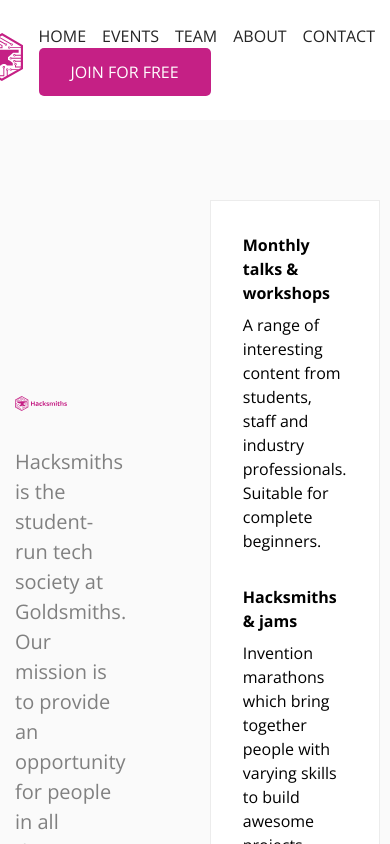
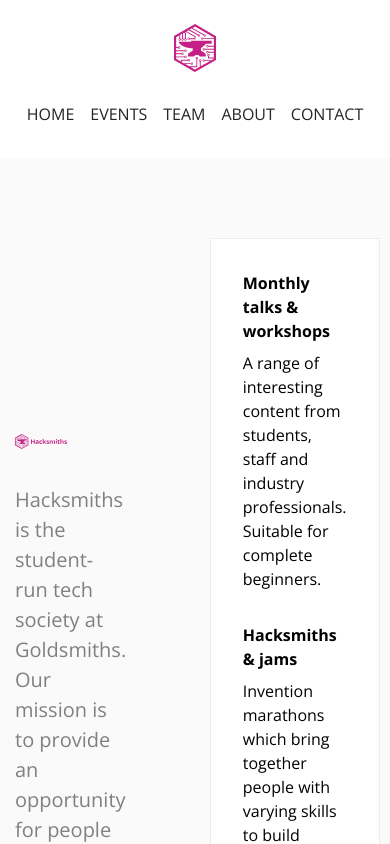
Before and after one commit to skeuomorph/2020.goldsmiths.tech, a Nuxt app: page / in a window 390 px wide. Shown: the top 844 px of the page. Built offline with nearby package versions, Linux system fonts and the light colour scheme.

Commit message:
Header responsive

```diff
--- a/components/Header.vue
+++ b/components/Header.vue
@@ -36,4 +36,25 @@
   color: var(--dark);
   text-decoration: none;
 }
+
+@media screen and (max-width: 960px) {
+  header {
+    flex-direction: column;
+    text-align: center;
+  }
+  .logo {
+    margin: auto;
+  }
+  nav {
+    margin-top: 1em;
+  }
+  nav a {
+    margin-left: 0;
+    padding: 0.5em;
+    display: inline-block;
+  }
+  nav a.btn {
+    display: none;
+  }
+}
 </style>
```
